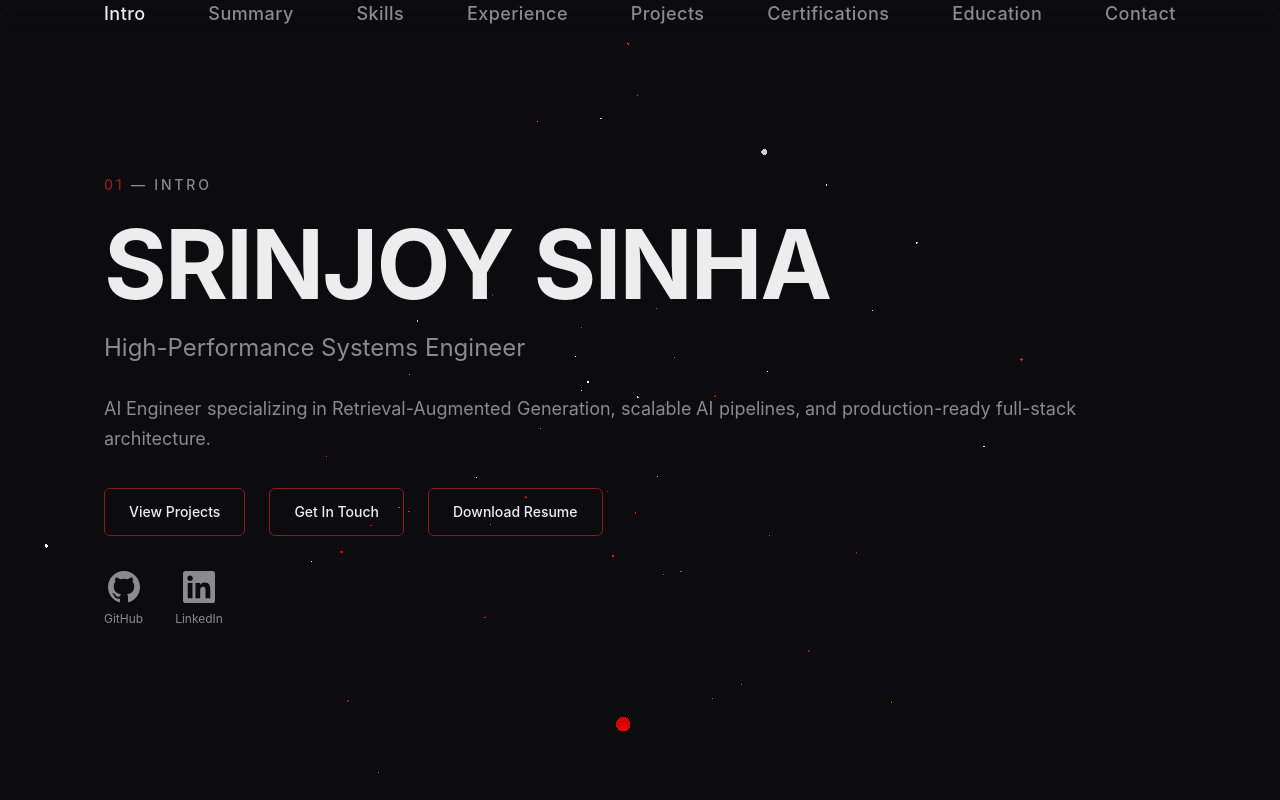
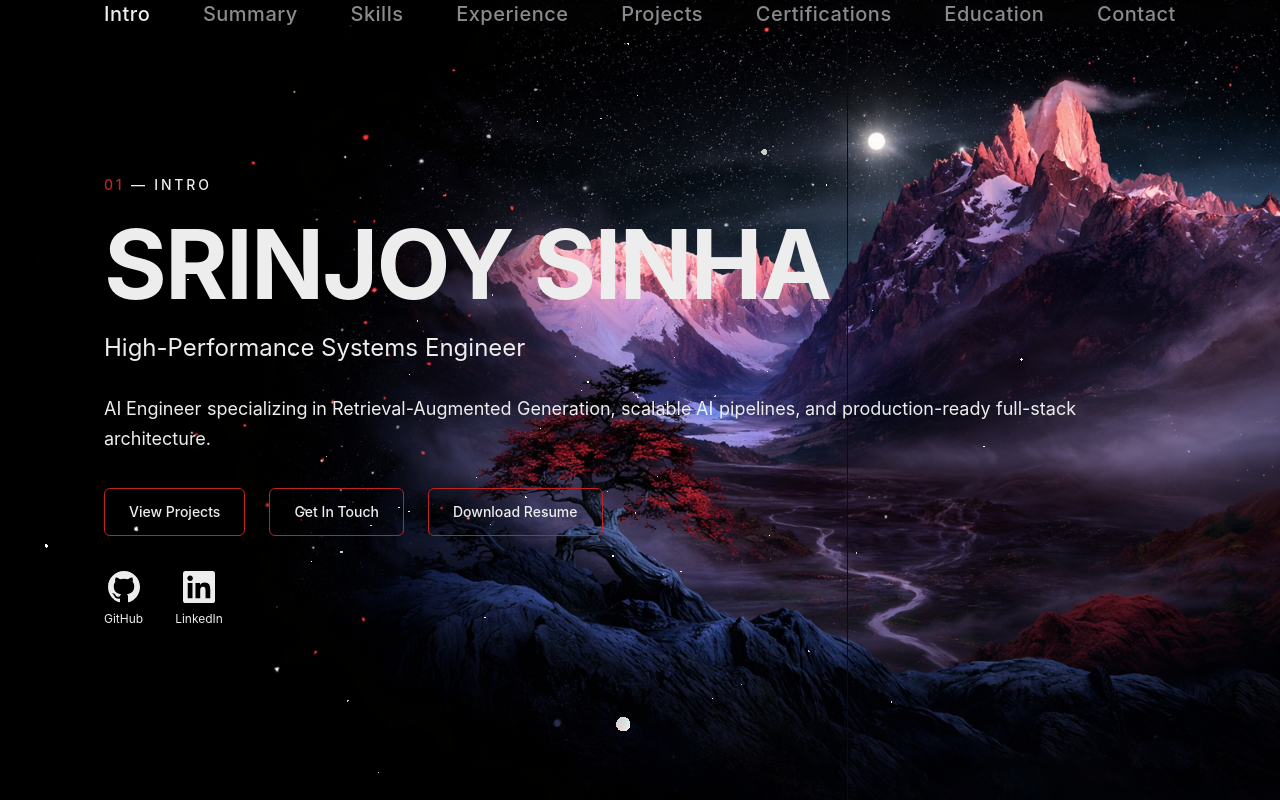
Before and after one commit to srinjoysinha5113/PortFolio, a React (Vite) app: page / in a window 1280 px wide. Shown: the top 800 px of the page. Built offline with nearby package versions, Linux system fonts and the light colour scheme.

Commit message:
Improved Background and fonts.

```diff
--- a/index.html
+++ b/index.html
@@ -2,10 +2,10 @@
 <html lang="en">
   <head>
     <meta charset="UTF-8" />
-    <link rel="icon" type="image/svg+xml" href="/vite.svg" />
+    <link rel="icon" type="image/png" href="Portfolio-Rel-Icon.png" />
     <link href="src/index.css" rel="stylesheet">
     <meta name="viewport" content="width=device-width, initial-scale=1.0" />
-    <title>Portfolio</title>
+    <title>PortFolio</title>
   </head>
   <body>
     <div id="root"></div>
--- a/src/App.tsx
+++ b/src/App.tsx
@@ -16,12 +16,29 @@ function App() {
 
   return (
     <div className="relative min-h-screen bg-primary">
-      <div style={{ width: '100%', height: '100vh', position: 'fixed', top: 0, left: 0, zIndex: 0 }}>
+      {/* Background Image */}
+      <div
+        style={{
+          width: '100vw',
+          height: '100vh',
+          position: 'fixed',
+          top: 0,
+          left: 0,
+          zIndex: 0,
+          backgroundImage: 'url(/PortFolio-Background.png)',
+          backgroundSize: 'cover',
+          backgroundPosition: 'center',
+          backgroundRepeat: 'no-repeat'
+        }}
+      />
+
+      {/* Particles Overlay */}
+      <div style={{ width: '100%', height: '100vh', position: 'fixed', top: 0, left: 0, zIndex: 1 }}>
         <Particles
           particleCount={100}
           particleSpread={10}
           speed={0.05}
-          particleColors={["#ffffff","#ff0000","#ff0000"]}
+          particleColors={["#ffffff","#ffffff","#ffffff"]}
           moveParticlesOnHover
           particleHoverFactor={1.9}
           alphaParticles={false}
--- a/src/components/SideBar.tsx
+++ b/src/components/SideBar.tsx
@@ -53,16 +53,16 @@ const SideBar: React.FC<SideBarProps> = ({
   return (
     <>
       <nav className={`fixed top-0 left-0 right-0 z-50 transition-all duration-300 ${
-        isScrolled ? 'bg-primary/95 md:backdrop-blur-md md:border-b md:border-accent-primary/10 pb-4' : 'bg-primary/95 md:backdrop-blur-sm pb-4'
+        isScrolled ? 'bg-primary/95 md:backdrop-blur-md pb-10' : 'bg-primary/95 md:backdrop-blur-sm pb-10'
       }`}>
-        <div className="container bg-primary/95 md:backdrop-blur-sm px-6 py-3">
-          <div className="flex justify-between items-center py-3">
+        <div className="container bg-primary/95 md:backdrop-blur-sm px-10 py-0">
+          <div className="flex justify-between items-center py-0">
             <div className="hidden md:flex justify-between items-center w-full space-x-12 lg:space-x-16 my-3">
               {navItems.map((item) => (
                 <button
                   key={item.id}
                   onClick={() => scrollToSection(item.id)}
-                  className={`relative text-lg font-medium tracking-wide transition-colors duration-200 p-10 ${
+                  className={`relative text-xl font-medium tracking-wide transition-colors duration-200 p-10 ${
                     activeSection === item.id
                       ? 'text-primary'
                       : 'text-[#8A8A8F] hover:text-primary'
@@ -86,7 +86,7 @@ const SideBar: React.FC<SideBarProps> = ({
                 menuButtonColor="#ED EDED"
                 openMenuButtonColor="#8E1B1B"
                 changeMenuColorOnOpen={true}
-                colors={['#1A1A1A', '#8E1B1B']}
+                colors={['#EDEDED', '#8E1B1B']}
                 accentColor="#8E1B1B"
                 isFixed={true}
                 onMenuOpen={() => {}}
--- a/src/index.css
+++ b/src/index.css
@@ -9,9 +9,9 @@
   --bg-primary: #0C0C0F;
   --bg-surface: #151518;
   --text-primary: #EDEDED;
-  --text-secondary: #8A8A8F;
-  --accent-primary: #8E1B1B;
-  --accent-hover: #A61E1E;
+  --text-secondary: #EDEDED;
+  --accent-primary: #c02323;
+  --accent-hover: #c02323;
 
   /* Typography */
   --font-hero: 'Inter', system-ui, -apple-system, sans-serif;
```
Also changed, not shown: public/PortFolio-Background.png (added), public/Portfolio-Rel-Icon.png (added).
